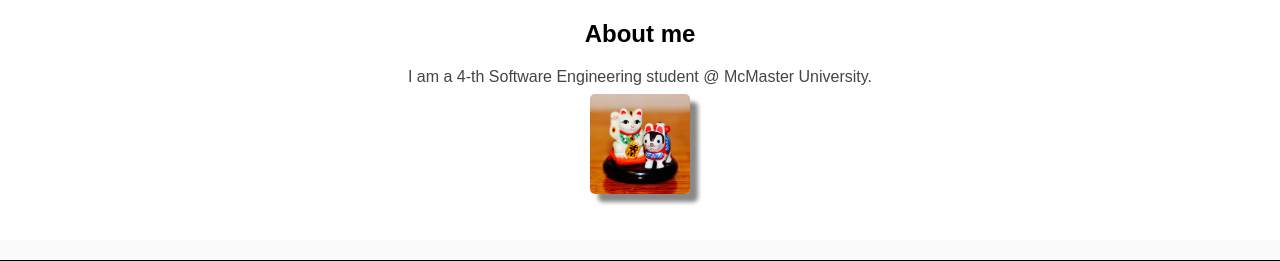
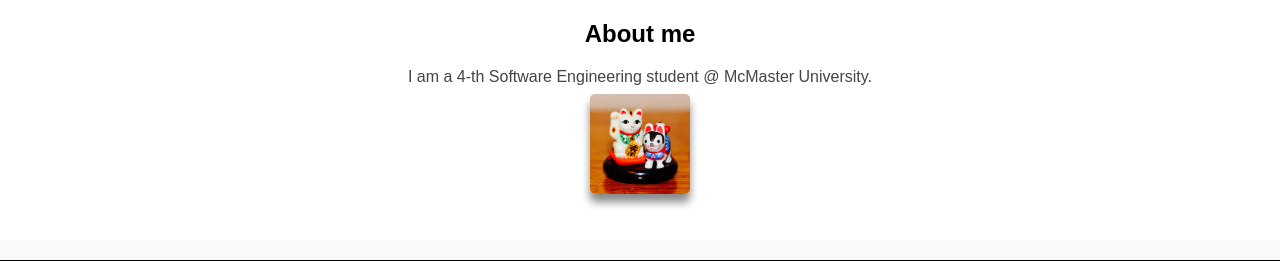
Before and after one commit to Darin1123/me, a PHP site: page / in a window 1280 px wide, with the pointer over the restyled element. Shown: the part 50-311 px from the top of the page. Run offline with PHP 8.4, Linux system fonts and the light colour scheme.

Commit message:
modify index.html

```diff
--- a/css/index.css
+++ b/css/index.css
@@ -118,7 +118,7 @@ main {
 }
 #home-img:hover {
     transform: translateY(-8px);
-    box-shadow: 8px 8px 4px #888;
+    box-shadow: 0px 8px 8px #888;
 }
 .card {
     height: 240px;
@@ -140,7 +140,7 @@ main {
 }
 .card:hover {
     transform: translateY(-5px);
-    box-shadow: 10px 10px 5px #bbb;
+    box-shadow: 0px 8px 8px #bbb;
 }
 
 .card:hover h4 {
```
